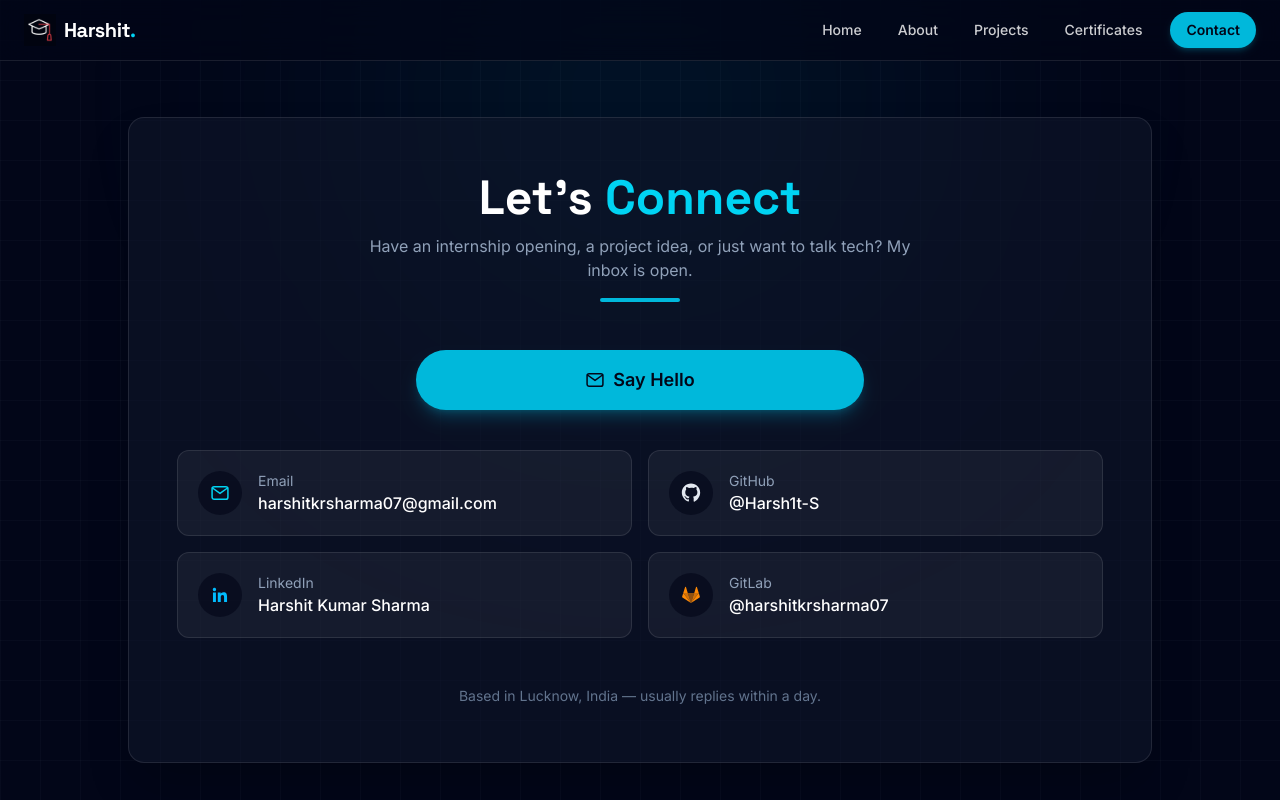
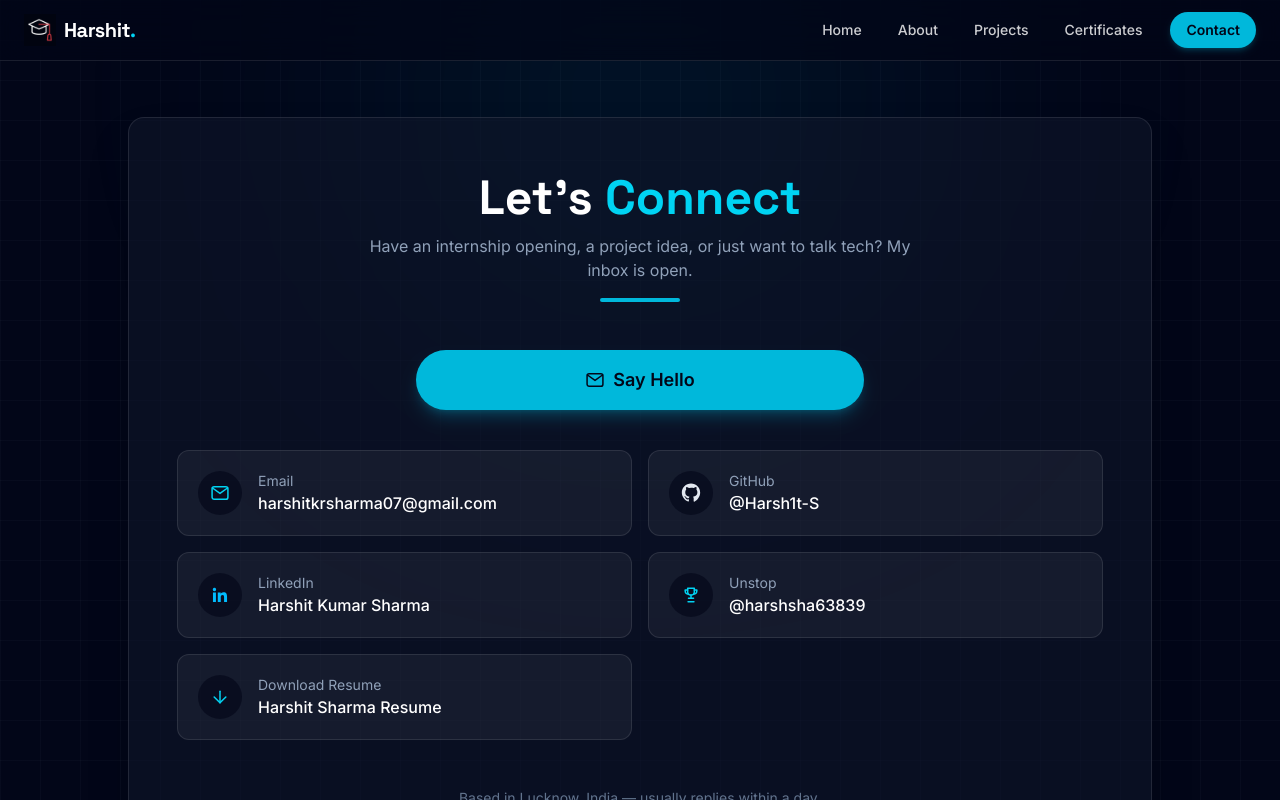
Before and after one commit to Harsh1t-S/Portfolio, a React (Vite) app: page / in a window 1280 px wide. Both pictures are taken after a click on the button "Contact Me". Shown: the top 800 px of the page. Built offline with nearby package versions, Linux system fonts and the light colour scheme.

Commit message:
Add resume download, swap GitLab socials for Unstop, update LinkedIn URL

```diff
--- a/src/Components/Footer.jsx
+++ b/src/Components/Footer.jsx
@@ -1,5 +1,5 @@
 import React from 'react'
-import { GitHubIcon, GitLabIcon, LinkedInIcon, MailIcon } from './Icons'
+import { GitHubIcon, LinkedInIcon, MailIcon, UnstopIcon } from './Icons'
 import { SOCIALS } from '../socials'
 
 function Footer({ setCurrentPage }) {
@@ -29,13 +29,13 @@ function Footer({ setCurrentPage }) {
             <GitHubIcon className="h-4 w-4" />
           </a>
           <a
-            href={SOCIALS.gitlab}
+            href={SOCIALS.unstop}
             target="_blank"
             rel="noopener noreferrer"
-            aria-label="GitLab"
+            aria-label="Unstop"
             className="rounded-full border border-white/10 bg-white/5 p-2.5 text-slate-400 transition hover:-translate-y-0.5 hover:text-cyan-400"
           >
-            <GitLabIcon className="h-4 w-4" />
+            <UnstopIcon className="h-4 w-4" />
           </a>
           <a
             href={SOCIALS.linkedin}
--- a/src/Components/Hero.jsx
+++ b/src/Components/Hero.jsx
@@ -1,5 +1,5 @@
 import React from 'react'
-import { GitHubIcon, LinkedInIcon, MailIcon } from './Icons'
+import { ArrowDownIcon, GitHubIcon, LinkedInIcon, MailIcon } from './Icons'
 import { SOCIALS } from '../socials'
 
 const STACK = ['React', 'Node.js', 'MongoDB', 'Python', 'Socket.io', 'Tailwind CSS']
@@ -64,7 +64,7 @@ function Hero({ setCurrentPage }) {
           </button>
         </div>
 
-        <div className="mt-10 flex items-center justify-center gap-4">
+        <div className="mt-10 flex flex-wrap items-center justify-center gap-4">
           <a
             href={SOCIALS.github}
             target="_blank"
@@ -90,6 +90,15 @@ function Hero({ setCurrentPage }) {
           >
             <MailIcon className="h-5 w-5" />
           </a>
+          <a
+            href="/Harshit_Sharma_Resume.pdf"
+            download
+            target="_blank"
+            className="inline-flex items-center gap-2 rounded-full border border-cyan-400/30 bg-cyan-400/10 px-4 py-2.5 text-sm font-semibold text-cyan-300 transition hover:-translate-y-0.5 hover:border-cyan-400/50 hover:bg-cyan-400/20 hover:text-cyan-200 focus:outline-none focus:ring-2 focus:ring-cyan-300"
+          >
+            <ArrowDownIcon className="h-4 w-4" />
+            Download Resume
+          </a>
         </div>
       </div>
     </section>
--- a/src/Components/Icons.jsx
+++ b/src/Components/Icons.jsx
@@ -25,16 +25,15 @@ export function MailIcon(props) {
   )
 }
 
-export function GitLabIcon(props) {
+export function UnstopIcon(props) {
   return (
-    <svg viewBox="0 0 24 24" fill="currentColor" {...props}>
-      <path d="M12 21.6 15.9 9.7H8.1L12 21.6Z" opacity=".55" />
-      <path d="M12 21.6 8.1 9.7H2.7L12 21.6Z" opacity=".8" />
-      <path d="M12 21.6 15.9 9.7h5.4L12 21.6Z" opacity=".8" />
-      <path d="M2.7 9.7 1.4 13.8a.95.95 0 0 0 .35 1.06L12 21.6 2.7 9.7Z" />
-      <path d="M2.7 9.7h5.4L5.9 2.3a.5.5 0 0 0-.95 0L2.7 9.7Z" />
-      <path d="M21.3 9.7 22.6 13.8a.95.95 0 0 1-.35 1.06L12 21.6l9.3-11.9Z" />
-      <path d="M21.3 9.7h-5.4l2.2-7.4a.5.5 0 0 1 .95 0l2.25 7.4Z" />
+    <svg viewBox="0 0 24 24" fill="none" stroke="currentColor" strokeWidth={1.8} strokeLinecap="round" strokeLinejoin="round" {...props}>
+      <path d="M8 4h8v4a4 4 0 0 1-8 0V4Z" />
+      <path d="M8 6H5v1a4 4 0 0 0 4 4" />
+      <path d="M16 6h3v1a4 4 0 0 1-4 4" />
+      <path d="M12 12v4" />
+      <path d="M8.5 20h7" />
+      <path d="M9 16h6" />
     </svg>
   )
 }
--- a/src/Pages/Contact.jsx
+++ b/src/Pages/Contact.jsx
@@ -1,5 +1,5 @@
 import React from 'react'
-import { GitHubIcon, GitLabIcon, LinkedInIcon, MailIcon } from '../Components/Icons'
+import { ArrowDownIcon, GitHubIcon, LinkedInIcon, MailIcon, UnstopIcon } from '../Components/Icons'
 import { SOCIALS } from '../socials'
 
 const CHANNELS = [
@@ -25,11 +25,19 @@ const CHANNELS = [
     accent: 'text-sky-400',
   },
   {
-    label: 'GitLab',
-    value: '@harshitkrsharma07',
-    href: SOCIALS.gitlab,
-    icon: GitLabIcon,
-    accent: 'text-orange-400',
+    label: 'Unstop',
+    value: '@harshsha63839',
+    href: SOCIALS.unstop,
+    icon: UnstopIcon,
+    accent: 'text-cyan-400',
+  },
+  {
+    label: 'Download Resume',
+    value: 'Harshit Sharma Resume',
+    href: '/Harshit_Sharma_Resume.pdf',
+    icon: ArrowDownIcon,
+    accent: 'text-cyan-400',
+    download: true,
   },
 ]
 
@@ -57,10 +65,11 @@ function Contact() {
       </div>
 
       <div className="grid grid-cols-1 gap-4 sm:grid-cols-2">
-        {CHANNELS.map(({ label, value, href, icon: Icon, accent }) => (
+        {CHANNELS.map(({ label, value, href, icon: Icon, accent, download }) => (
           <a
             key={label}
             href={href}
+            download={download || undefined}
             target={href.startsWith('mailto:') ? undefined : '_blank'}
             rel="noopener noreferrer"
             className="group flex items-center gap-4 rounded-xl border border-white/10 bg-white/5 p-5 transition hover:-translate-y-0.5 hover:border-cyan-400/30 hover:bg-white/10"
--- a/src/socials.js
+++ b/src/socials.js
@@ -1,6 +1,6 @@
 export const SOCIALS = {
   email: 'harshitkrsharma07@gmail.com',
   github: 'https://github.com/Harsh1t-S',
-  gitlab: 'https://gitlab.com/harshitkrsharma07',
-  linkedin: 'https://www.linkedin.com/in/harshit-kumar-sharma-02b28037a/',
+  unstop: 'https://unstop.com/u/harshsha63839',
+  linkedin: 'https://www.linkedin.com/in/harsh1ts/',
 }
```
Also changed, not shown: src/Pages/About.jsx (line endings or trailing spaces), 1 other file (tests, documents, lock files or other folders).
